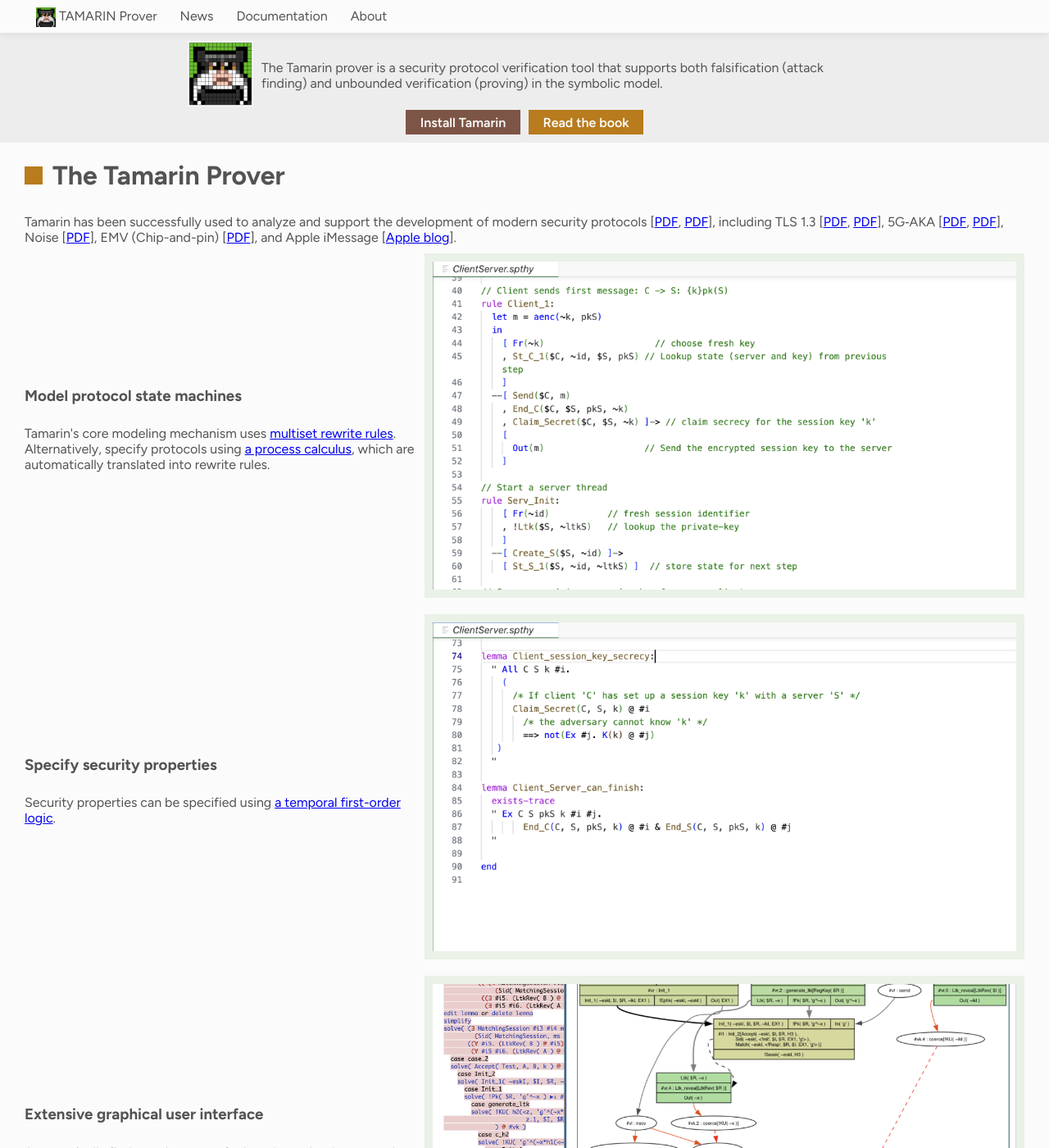
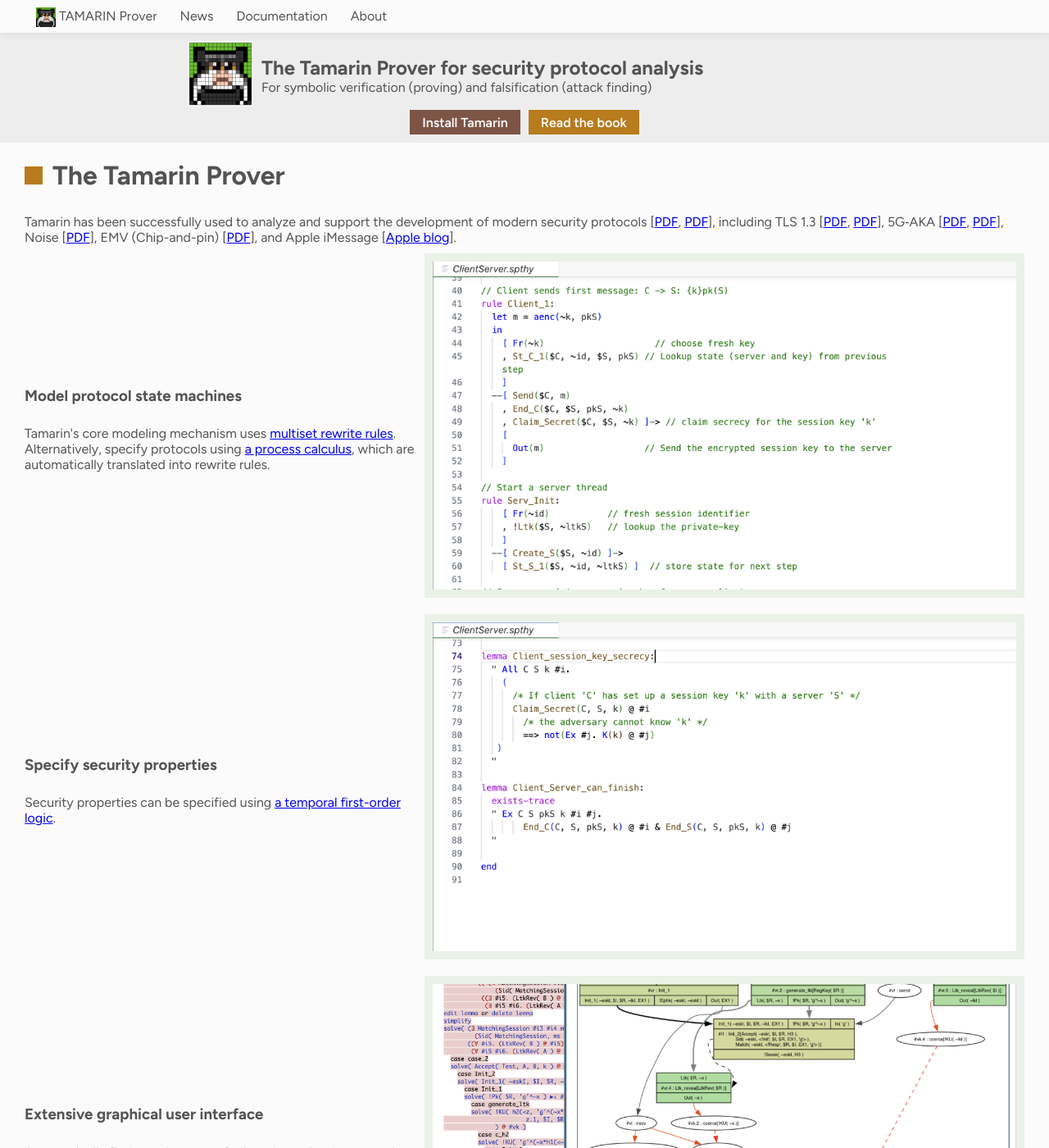
Before and after one commit to tamarin-prover/tamarin-prover.github.io, a Jekyll site: the page built from index.html, in a window 1280 px wide and 1400 px high. Shown: the whole window at 82% size. Built offline with Jekyll 4.4.1, drawn with Linux system fonts in a browser that asks for light colours.

Commit message:
Reworking buttons and title page.

```diff
--- a/_layouts/titlepage.html
+++ b/_layouts/titlepage.html
@@ -10,19 +10,16 @@
                 <img src="/assets/images/tamarin-logo-border.png">
             </div>
             <div class="title-description">
-                <p>The Tamarin prover is a security protocol verification tool that supports both falsification (attack
-                    finding) and unbounded verification (proving) in the symbolic model. </p>
+                <h2>The Tamarin Prover for security protocol analysis</h2>
+                <p>For symbolic verification (proving) and falsification (attack finding)</p>
 
             </div>
         </div>
         <div class="title-buttons">
-            <div class="button button-install button-external">
-                <a href="https://tamarin-prover.com/manual/master/book/002_installation.html" target="_blank">Install
-                    Tamarin</a>
-            </div>
-            <div class="button button-book">
-                <a href="/book/index.html">Read the book</a>
-            </div>
+            <a class="button button-install button-external"
+                href="https://tamarin-prover.com/manual/master/book/002_installation.html" target="_blank">Install
+                Tamarin</a>
+            <a href="/book/index.html" class="button button-book">Read the book</a>
         </div>
     </div>
 </div>
--- a/assets/css/tamarin.css
+++ b/assets/css/tamarin.css
@@ -203,23 +203,22 @@
 
 .button {
     display: inline-flex;
-    width: 140px;
+    padding-left: 15px;
+    padding-right: 15px;
     height: 30px;
     background-color: var(--brown-dark);
     color: var(--white);
     justify-content: center;
     align-items: center;
     font-weight: 600;
-}
-
-.button a {
     text-decoration: none;
     color: var(--white);
 }
 
 .button:hover {
     filter: brightness(120%) drop-shadow(0px 2px 2px var(--gray-dark));
-    text-shadow: 0px 0px 2px var(--gray-dark);
+    text-shadow: 0px 1px 2px var(--gray-dark);
+    box-shadow:inset 0px -5px 10px -8px var(--white);
 }
 
 /* .button-external a:after {
```
Also changed, not shown: book/index.html (+2 -6 lines).
